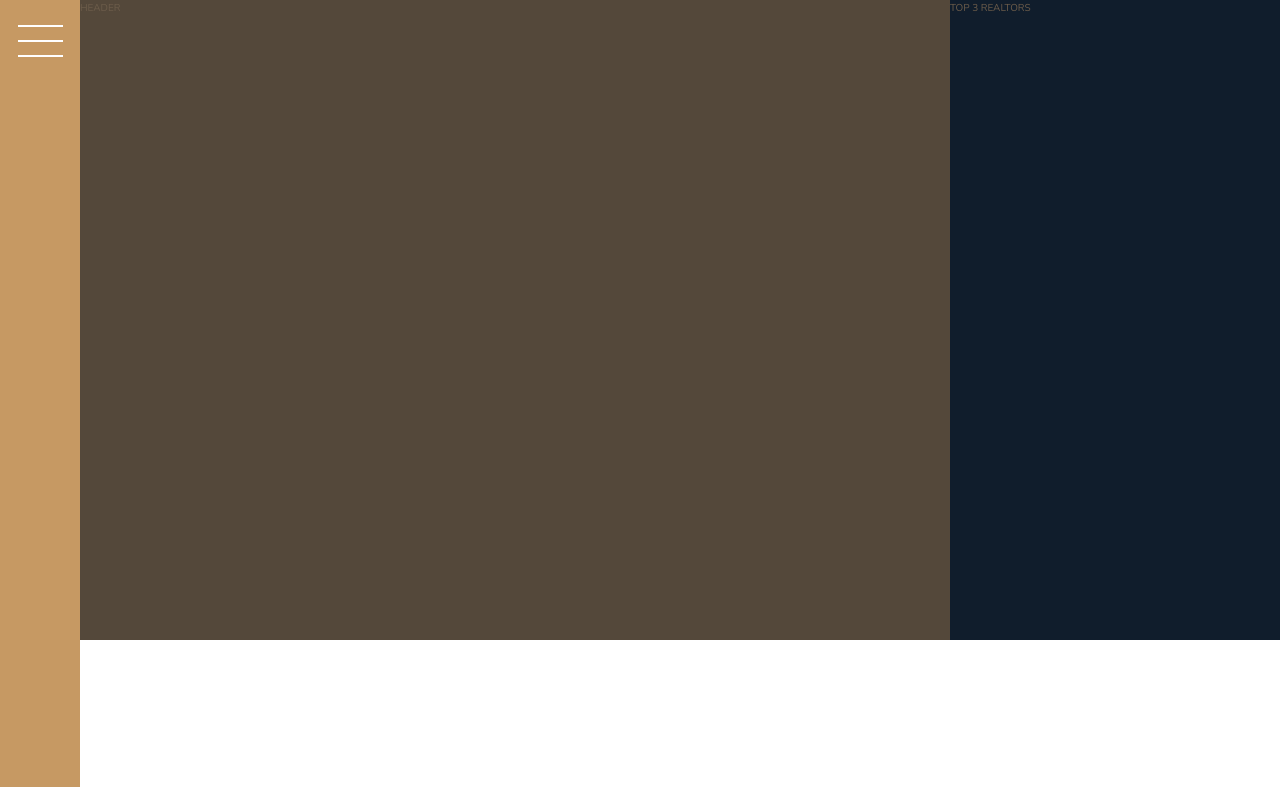
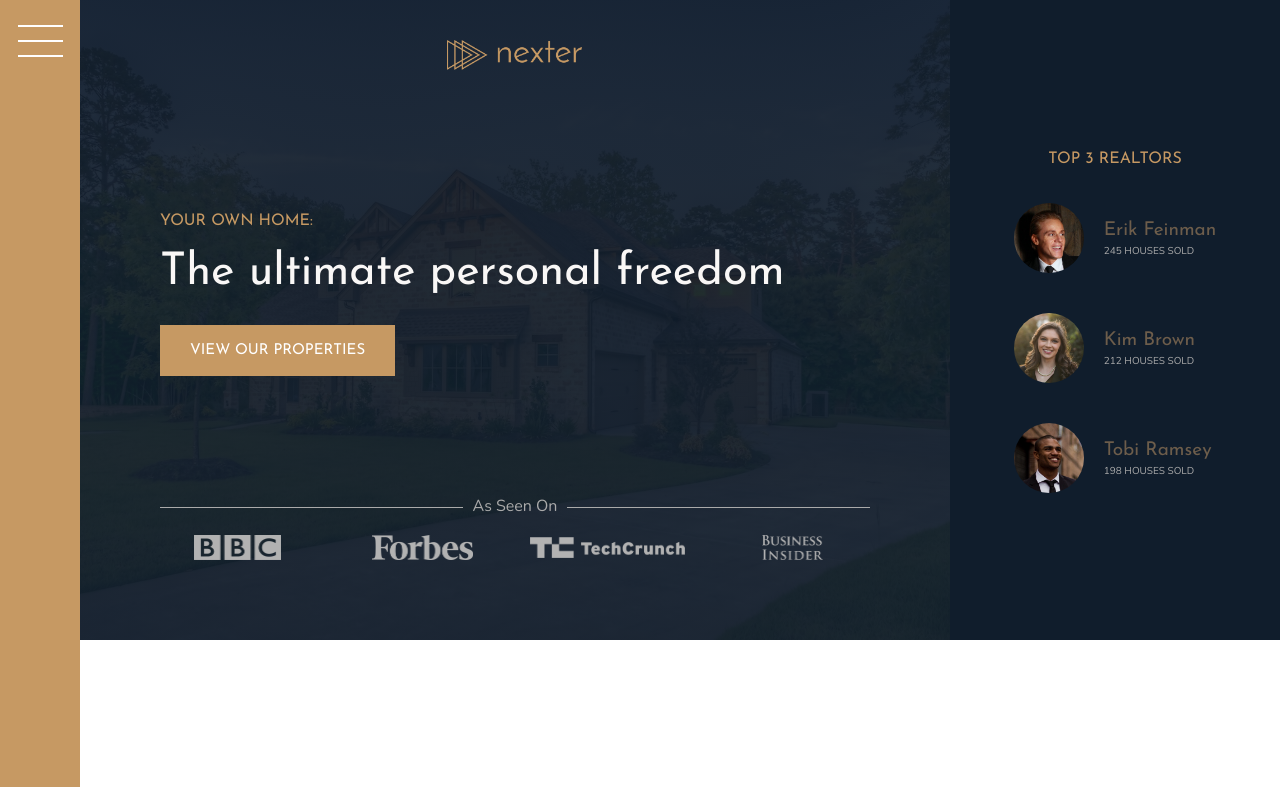
Before and after one commit to Steno-95/Nexter_Steno, a website built with Parcel: page index.html in a window 1280 px wide. Shown: the top 787 px of the page. Built offline with nearby package versions, Linux system fonts and the light colour scheme.

Commit message:
acceptable

```diff
--- a/index.html
+++ b/index.html
@@ -19,9 +19,42 @@
       <button class="nav-btn"></button>
     </div>
 
-    <header class="header">HEADER</header>
+    <header class="header">
+      <img src="img/logo.png" alt="Nexter logo" class="header__logo" />
+      <h3 class="heading-3">Your own home:</h3>
+      <h1 class="heading-1">The ultimate personal freedom</h1>
+      <button class="btn header__btn">View our properties</button>
+      <div class="header__seenon-text">As Seen On</div>
+      <div class="header__seenon-logos">
+        <img src="img/logo-bbc.png" alt="Seen on logo 1" />
+        <img src="img/logo-forbes.png" alt="Seen on logo 2" />
+        <img src="img/logo-techcrunch.png" alt="Seen on logo 3" />
+        <img src="img/logo-bi.png" alt="Seen on logo 4" />
+      </div>
+    </header>
 
-    <div class="realtors">TOP 3 REALTORS</div>
+    <div class="realtors">
+      <h3 class="heading-3">Top 3 Realtors</h3>
+      <div class="realtors__list">
+        <img src="img/realtor-1.jpeg" alt="Realtor 1" class="realtors__img" />
+        <div class="realtors__details">
+          <h4 class="heading-4">Erik Feinman</h4>
+          <p class="realtors__sold">245 houses sold</p>
+        </div>
+
+        <img src="img/realtor-2.jpeg" alt="Realtor 2" class="realtors__img" />
+        <div class="realtors__details">
+          <h4 class="heading-4">Kim Brown</h4>
+          <p class="realtors__sold">212 houses sold</p>
+        </div>
+
+        <img src="img/realtor-3.jpeg" alt="Realtor 3" class="realtors__img" />
+        <div class="realtors__details">
+          <h4 class="heading-4">Tobi Ramsey</h4>
+          <p class="realtors__sold">198 houses sold</p>
+        </div>
+      </div>
+    </div>
 
     <section class="features">
       <div class="feature">
--- a/sass/_base.scss
+++ b/sass/_base.scss
@@ -14,6 +14,13 @@ $color-grey-dark-2: #6d5d4b;
 $font-primary: "Nunito", sans-serif;
 $font-display: "Josefin Sans", sans-serif;
 
+//BREAKPOINTS
+
+$bp-largest: 75em; //1200px
+$bp-large: 62em; //1000px
+$bp-medium: 50em; //800px
+$bp-small: 37.5em; //600px
+
 *,
 *::after,
 *::before {
@@ -25,6 +32,10 @@ $font-display: "Josefin Sans", sans-serif;
 html {
   box-sizing: border-box;
   font-size: 62.5%; // 1rem = 10px
+
+  @media only screen and (max-width: $bp-largest) {
+    font-size: 50%;
+  }
 }
 
 body {
@@ -41,4 +52,16 @@ body {
     [sidebar-start]8rem [sidebar-end full-start] minmax(6rem, 1fr)
     [center-start] repeat(8, [col-start] minmax(min-content, 14rem) [col-end])
     [center-end] minmax(6rem, 1fr) [full-end];
+
+  @media only screen and (max-width: $bp-large) {
+    grid-template-rows: 6rem 80vh min-content 40vw repeat(3, min-content);
+    grid-template-columns:
+      [full-start] minmax(6rem, 1fr)
+      [center-start] repeat(8, [col-start] minmax(min-content, 14rem) [col-end])
+      [center-end] minmax(6rem, 1fr) [full-end];
+  }
+
+  @media only screen and (max-width: $bp-medium) {
+    grid-template-rows: 6rem calc(100vh - 6rem);
+  }
 }
--- a/sass/_features.scss
+++ b/sass/_features.scss
@@ -2,7 +2,6 @@
 
 .features {
   grid-column: center-start / center-end;
-  grid-row: 2 / 3;
 
   margin: 15rem 0;
 
--- a/sass/_gallery.scss
+++ b/sass/_gallery.scss
@@ -6,7 +6,7 @@
   display: grid;
 
   grid-template-columns: repeat(8, 1fr);
-  grid-template-rows: repeat(7, 5vh);
+  grid-template-rows: repeat(7, 8vh);
   gap: 1.5rem;
   padding: 1.5rem;
 
--- a/sass/_header.scss
+++ b/sass/_header.scss
@@ -3,4 +3,66 @@
 .header {
   background-color: $color-grey-dark-1;
   grid-column: full-start / col-end 6;
+  background-image: linear-gradient(
+      rgba($color-secondary, 0.93),
+      rgba($color-secondary, 0.93)
+    ),
+    url(../img/hero.jpeg);
+  background-size: cover;
+  background-position: center;
+  padding: 4rem 8rem 8rem 8rem;
+
+  display: grid;
+  grid-template-rows: 1fr min-content minmax(6rem, min-content) 1fr;
+  grid-template-columns: minmax(min-content, max-content);
+  row-gap: 1.5rem;
+  justify-content: center;
+
+  @media only screen and (max-width: $bp-medium) {
+    grid-column: 1 / -1;
+  }
+
+  @media only screen and (max-width: $bp-small) {
+    padding: 5rem;
+  }
+
+  &__logo {
+    justify-self: center;
+    height: 3rem;
+  }
+
+  &__btn {
+    align-self: start;
+    justify-self: start;
+  }
+
+  &__seenon-text {
+    display: grid;
+    grid-template-columns: 1fr max-content 1fr;
+    font-size: 1.6rem;
+    color: $color-grey-light-2;
+    gap: 1rem;
+    align-items: center;
+
+    &::before,
+    &::after {
+      content: "";
+      width: 100%;
+      height: 1px;
+      background-color: currentColor;
+    }
+  }
+
+  &__seenon-logos {
+    display: grid;
+    grid-template-columns: repeat(4, 1fr);
+    column-gap: 3rem;
+    justify-items: center;
+    align-items: center;
+    img {
+      max-height: 2.5rem;
+      max-width: 100%;
+      filter: brightness(70%);
+    }
+  }
 }
--- a/sass/_realtors.scss
+++ b/sass/_realtors.scss
@@ -3,4 +3,40 @@
 .realtors {
   background-color: $color-secondary;
   grid-column: col-start 7 / full-end;
+  padding: 3rem;
+
+  display: grid;
+  align-content: center;
+  justify-content: center;
+  gap: 3rem;
+  justify-items: center;
+
+  @media only screen and (max-width: $bp-medium) {
+    grid-column: 1 / -1;
+  }
+  &__list {
+    display: grid;
+    grid-template-columns: min-content max-content;
+    column-gap: 2rem;
+    row-gap: 5vh;
+    align-items: center;
+    @media only screen and (max-width: $bp-medium) {
+      grid-template-columns: repeat(3, min-content max-content);
+    }
+    @media only screen and (max-width: $bp-small) {
+      grid-template-columns: min-content max-content;
+    }
+  }
+
+  &__img {
+    width: 7rem;
+    border-radius: 50%;
+    display: block;
+  }
+
+  &__sold {
+    text-transform: uppercase;
+    color: $color-grey-light-2;
+    margin-top: -3px;
+  }
 }
--- a/sass/_sidebar.scss
+++ b/sass/_sidebar.scss
@@ -7,6 +7,13 @@
 
   display: flex;
   justify-content: center;
+
+  @media only screen and (max-width: $bp-large) {
+    grid-column: 1 / -1;
+    grid-row: 1 / 2;
+    justify-content: flex-end;
+    align-items: center;
+  }
 }
 
 .nav-btn {
@@ -33,4 +40,16 @@
   &::after {
     transform: translateY(1.3rem);
   }
+
+  @media only screen and (max-width: $bp-large) {
+    margin-top: 0;
+    margin-right: 3rem;
+
+    &::before {
+      transform: translateY(-1.2rem);
+    }
+    &::after {
+      transform: translateY(1rem);
+    }
+  }
 }
--- a/sass/_story.scss
+++ b/sass/_story.scss
@@ -8,11 +8,16 @@
         rgba($color-primary, 0.5)
       ),
       url(../img/back.jpg);
+    background-size: cover;
     grid-column: full-start / col-end 4;
 
     display: grid;
     grid-template-columns: repeat(6, [col-start] 1fr [col-end]);
     align-items: center;
+    @media only screen and (max-width: $bp-medium) {
+      grid-column: 1 / -1;
+      padding: 6rem;
+    }
   }
 
   &__img--1 {
@@ -20,6 +25,10 @@
     grid-column: col-start 2 / col-end 5;
     grid-row: 2 / 6;
     box-shadow: 0 2rem 5rem rgba(#000, 0.1);
+    @media only screen and (max-width: $bp-medium) {
+      grid-column: 1 / 5;
+      grid-row: 1 / -1;
+    }
   }
 
   &__img--2 {
@@ -28,6 +37,10 @@
     grid-row: 4 / 7;
     z-index: 20;
     box-shadow: 0 2rem 5rem rgba(#000, 0.2);
+    @media only screen and (max-width: $bp-medium) {
+      width: 100%;
+      grid-row: 1 / -1;
+    }
   }
 
   &__content {
@@ -44,6 +57,11 @@
     display: grid;
     align-content: center;
     justify-items: start;
+
+    @media only screen and (max-width: $bp-medium) {
+      grid-column: 1 / -1;
+      grid-row: 5 / 6;
+    }
   }
 
   &__text {
--- a/sass/_typography.scss
+++ b/sass/_typography.scss
@@ -6,6 +6,9 @@
 }
 .heading-1 {
   @extend %heading;
+  font-size: 4.5rem;
+  color: $color-grey-light-1;
+  line-height: 1;
 }
 .heading-2 {
   @extend %heading;
```
